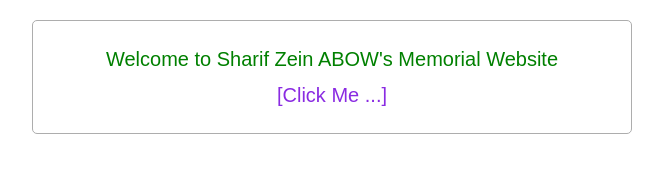
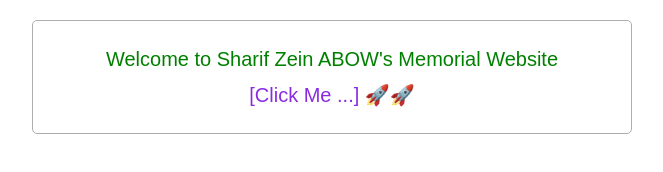
Before and after one commit to sharifzein/sharifzein, a plain HTML site: page index.html in a window 1280 px wide. Shown: the whole page, without its empty margins (308-971 px from the left). Drawn offline with Linux system fonts and the light colour scheme.

Commit message:
aligned items

```diff
--- a/index.html
+++ b/index.html
@@ -13,7 +13,7 @@
     <div class="content">
       Welcome to Sharif Zein ABOW's Memorial Website
     </div>
-    <p><a href="#">[Click Me ...]</a></p>
+    <a href="#">[Click Me ...] 🚀🚀 </a>
   </div>
 
 
--- a/styles/styles.css
+++ b/styles/styles.css
@@ -26,20 +26,18 @@ body {
   border-radius: 5px;
   display: flex;
   flex-direction: column;
-  justify-content: center;
+  /* justify-content: center; */
 }
 
 .content {
   font-size: 2rem;
   color: red;
-  display: flex;
-  justify-content: center;
+  align-self: center;
 }
 
 a:link {
   font-size: 2rem;
   color: blueviolet;
   text-decoration: none;
-  display: flex;
-  justify-content: center;
+  align-self: center;
 }
```
